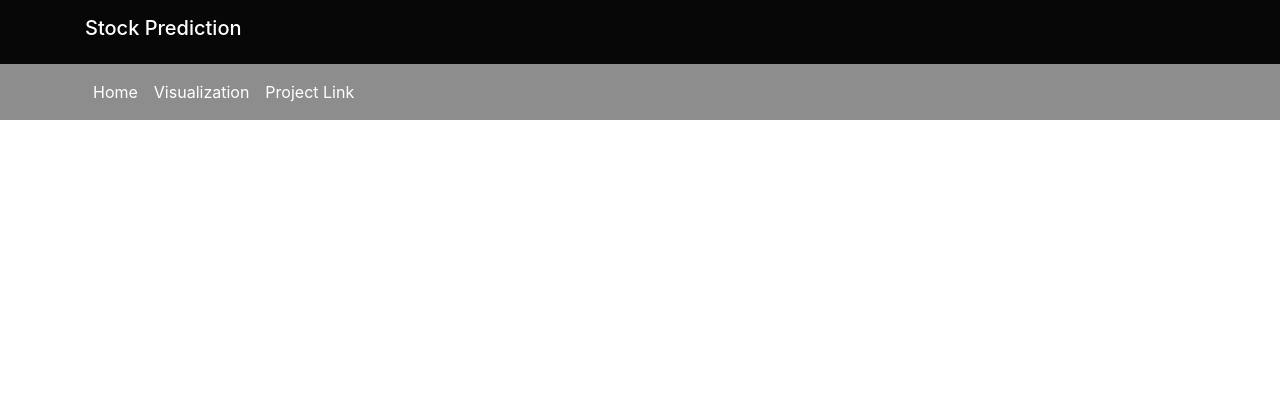
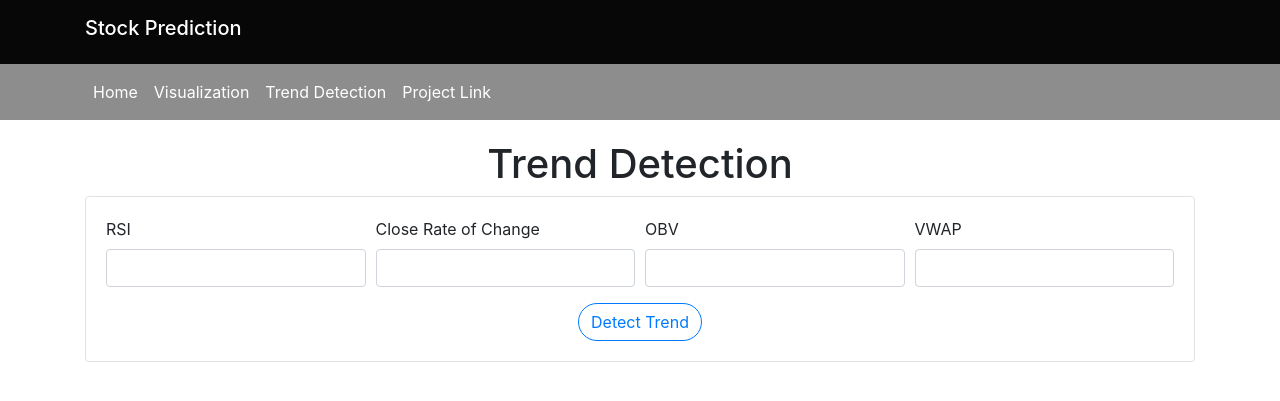
Before and after one commit to Pandani07/Final-Project, a Flask app: page /trend in a window 1280 px wide. Shown: the top 401 px of the page. Run offline with Flask 2, Linux system fonts and the light colour scheme; parts of the project's set-up code (start-up, migrations or seed data) failed here and were passed over; some libraries are stand-ins or nearby versions.

Commit message:
Trend Detection Prototype

```diff
--- a/app.py
+++ b/app.py
@@ -1,5 +1,9 @@
 from flask import Flask, redirect, url_for, request, render_template
-import model
+import pickle
+# import model
+
+
+detection_model = pickle.load(open('classifier.pkl', 'rb'))
 
 app = Flask(__name__)
 
@@ -24,17 +28,27 @@ posts = [
 def index():
     return render_template("index.html")
 
-@app.route('/trend', methods=['GET', 'POST'])
+@app.route('/trend', methods=['GET'])
 def trend():
     return render_template("trend.html")
 
-@app.route('/send', methods=['GET', 'POST'])
-def predict():
-    if request.method== 'POST':
-        prediction = predict_price()
 
-    if prediction!=0:
-        return render_template("index.html", prediction = prediction)
+@app.route('/trend', methods=['POST'])
+def detect_trend():
+    rsi = request.form['rsi']
+    crc = request.form['crc']
+    obv = request.form['obv']
+    vwap = request.form['vwap']
+    res = detection_model.predict([[rsi, crc, obv, vwap]])
+    return render_template('detect_trend.html', data=res)
+
+# @app.route('/send', methods=['GET', 'POST'])
+# def predict():
+#     if request.method== 'POST':
+#         prediction = predict_price()
+
+#     if prediction!=0:
+#         return render_template("index.html", prediction = prediction)
 
 @app.route('/visualize', methods=['GET', 'POST'])
 def visualize():
--- a/templates/header.html
+++ b/templates/header.html
@@ -4,9 +4,13 @@
         <meta name="viewport" content="width=device-width, initial-scale=1.0">
         <title>Stock Prediction</title>
         <link rel="icon"  href="favicon.ico?v=2"/>
+
+        <!-- Bootstrap CDN -->
         <script src="https://ajax.googleapis.com/ajax/libs/jquery/3.5.1/jquery.min.js"></script>
         <link href="https://fonts.googleapis.com/css2?family=Oxygen&display=swap" rel="stylesheet">
         <link rel="stylesheet" href="https://stackpath.bootstrapcdn.com/bootstrap/4.5.2/css/bootstrap.min.css" integrity="sha384-JcKb8q3iqJ61gNV9KGb8thSsNjpSL0n8PARn9HuZOnIxN0hoP+VmmDGMN5t9UJ0Z" crossorigin="anonymous">
+
+        <!-- Fontawesome CDN -->
         <link rel="stylesheet" href="https://use.fontawesome.com/releases/v5.15.0/css/all.css" integrity="sha384-OLYO0LymqQ+uHXELyx93kblK5YIS3B2ZfLGBmsJaUyor7CpMTBsahDHByqSuWW+q" crossorigin="anonymous">
     </head>
 
@@ -36,9 +40,15 @@
                                 <a class="nav-link textshade" style="color: white;" href="visualize">Visualization</a>
                             </li>
 
+
+                            <li class="nav-item">
+                                <a class="nav-link textshade" style="color: white;" href="trend">Trend Detection</a>
+                            </li>
+
                             <li class="nav-item">
                                 <a class="nav-link textshade" style="color: white;" href="projectlink">Project Link</a>
                             </li>
+
 
                         </ul>
                     </div>
--- a/templates/trend.html
+++ b/templates/trend.html
@@ -1,8 +1,42 @@
 {% extends "header.html" %}
 {% block content %}
-    {% for post in posts %}
-    <h1>{{ post.title }}</h1>
-        <p>By {{ post.author }} on {{ post.date_posted }}</p>
-        <p>{{ post.content }}</p>
-    {% endfor %}
+
+
+    <div style="margin-top: 20px;" class="container">
+
+        <center>
+            <h1>Trend Detection</h1>
+        </center>
+        <form action="{{url_for('detect_trend')}}" method="POST" class="border rounded" style="padding: 20px;">
+
+            <div class="form-row">
+                <div class="form-group col-md-3">
+                    <label>RSI</label>
+                    <input name="rsi" type="text" class="form-control">
+                </div>
+
+                <div class="form-group col-md-3">
+                    <label>Close Rate of Change</label>
+                    <input name="crc" type="text" class="form-control">
+                </div>
+
+                <div class="form-group col-md-3">
+                    <label>OBV</label>
+                    <input name="obv" type="text" class="form-control">
+                </div>
+
+                <div class="form-group col-md-3">
+                    <label>VWAP</label>
+                    <input name="vwap" type="text" class="form-control">
+                </div>
+
+            </div>
+
+            <div class="text-center">
+                <button type="submit" class="btn btn-md btn-outline-primary rounded-pill">Detect Trend</button>
+            </div>
+
+        </form>
+    </div>
+
 {% endblock content %}
```
Also changed, not shown: templates/detect_trend.html (added, +17 -0 lines), 1 other file.
